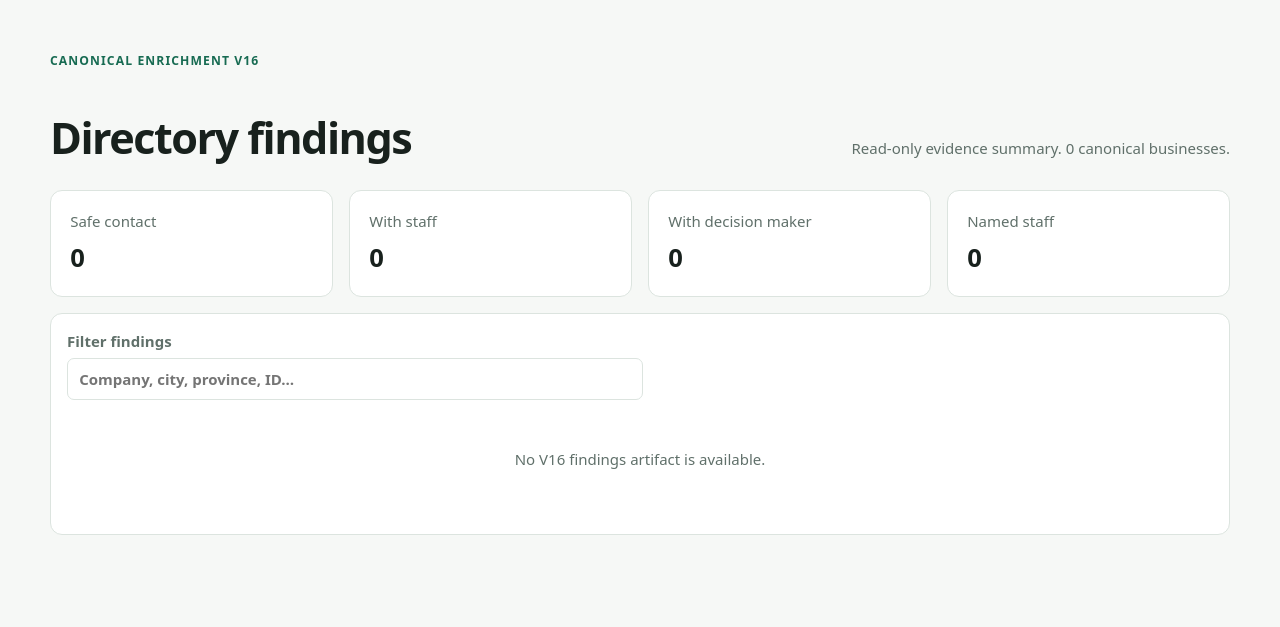
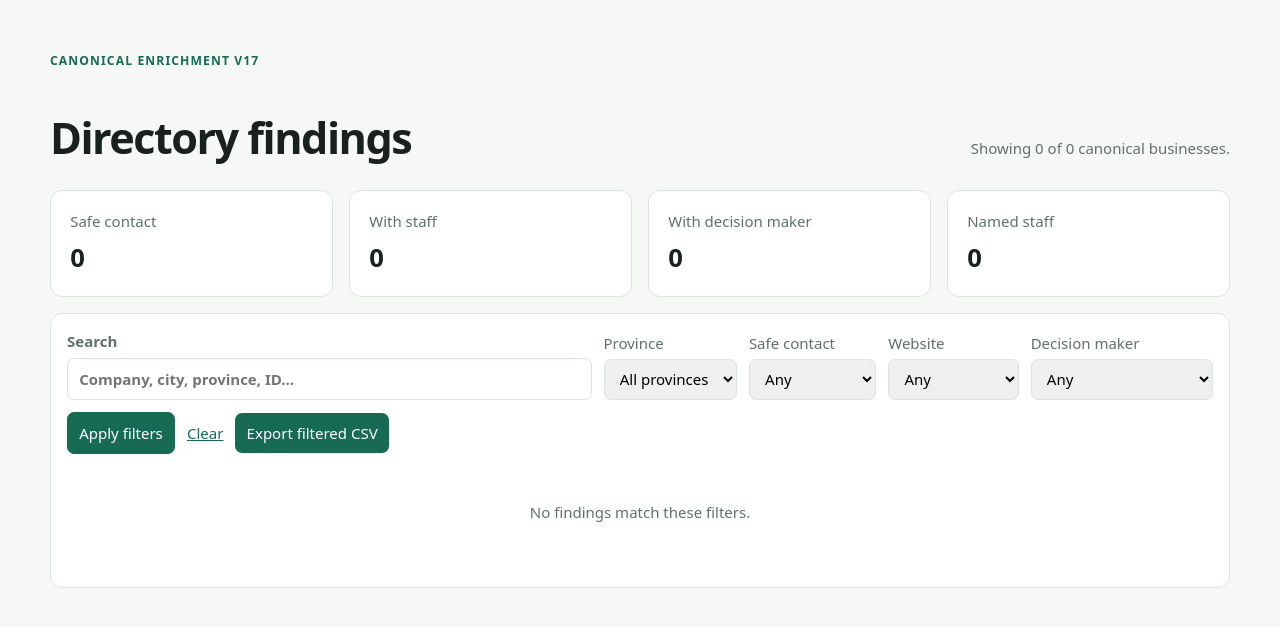
Before and after one commit to DecarloFreelance/funeral-home-sales-intelligence, a Flask app: page /findings in a window 1280 px wide. Shown: the part 94-721 px from the top of the page. Run offline with Flask 3, Linux system fonts and the light colour scheme; the visitor is signed in with stand-in values (Sample User, id 1).

Commit message:
Add filtered findings export to V17 portal

```diff
--- a/operator_ui/app.py
+++ b/operator_ui/app.py
@@ -1,4 +1,6 @@
 from pathlib import Path
+import csv
+import io
 import secrets
 import json
 from datetime import datetime, timedelta
@@ -6,7 +8,7 @@ import threading
 import os
 from urllib.parse import urlsplit
 
-from flask import Flask, abort, flash, redirect, render_template, request, session, url_for
+from flask import Flask, Response, abort, flash, redirect, render_template, request, session, url_for
 
 from crm.action_queue import create_action
 from crm.execution import complete_action, start_action
@@ -76,6 +78,37 @@ def create_app(config=None):
             app.config["DATA_ROOT"], app.config.get("CRM_DB"), app.config.get("FINDINGS_PATH")
         )
 
+    def filtered_findings(records):
+        query = request.args.get("q", "").strip().casefold()[:200]
+        province = request.args.get("province", "").strip().upper()
+        contact = request.args.get("contact", "").strip().lower()
+        website = request.args.get("website", "").strip().lower()
+        decision_maker = request.args.get("decision_maker", "").strip().lower()
+        if contact not in {"", "yes", "no"} or website not in {"", "yes", "no"} or decision_maker not in {"", "yes", "no"}:
+            abort(400, "Unsupported findings filter")
+        provinces = sorted({str(row.get("province") or "").upper() for row in records if row.get("province")})
+        if province and province not in provinces:
+            abort(400, "Unsupported province filter")
+        filtered = []
+        for row in records:
+            searchable = " ".join(str(row.get(key) or "") for key in ("directory_record_id", "company", "city", "province")).casefold()
+            matches = (
+                (not query or query in searchable)
+                and (not province or str(row.get("province") or "").upper() == province)
+                and (not contact or bool(row.get("has_any_contact")) == (contact == "yes"))
+                and (not website or bool(row.get("website")) == (website == "yes"))
+                and (not decision_maker or bool(row.get("decision_makers")) == (decision_maker == "yes"))
+            )
+            if matches:
+                filtered.append(row)
+        filters = {"q": query, "province": province, "contact": contact,
+                   "website": website, "decision_maker": decision_maker}
+        return filtered, provinces, filters
+
+    def csv_cell(value):
+        text = str(value or "")
+        return "'" + text if text.startswith(("=", "+", "-", "@")) else text
+
     def csrf_token():
         if "csrf_token" not in session:
             session["csrf_token"] = secrets.token_urlsafe(32)
@@ -142,7 +175,28 @@ def create_app(config=None):
     @app.get("/findings")
     def findings():
         records, summary = repository().findings()
-        return render_template("findings.html", records=records, summary=summary)
+        filtered, provinces, filters = filtered_findings(records)
+        export_url = url_for("export_findings", **{key: value for key, value in filters.items() if value})
+        return render_template("findings.html", records=filtered, total_records=len(records), summary=summary,
+                               provinces=provinces, filters=filters, export_url=export_url)
+
+    @app.get("/findings/export.csv")
+    def export_findings():
+        records, _summary = repository().findings()
+        filtered, _provinces, _filters = filtered_findings(records)
+        stream = io.StringIO(newline="")
+        writer = csv.writer(stream)
+        writer.writerow(["Directory ID", "Company", "City", "Province", "Website", "Emails",
+                         "Phones", "Staff", "Decision Makers"])
+        for row in filtered:
+            writer.writerow([csv_cell(row.get("directory_record_id")), csv_cell(row.get("company")),
+                             csv_cell(row.get("city")), csv_cell(row.get("province")), csv_cell(row.get("website")),
+                             csv_cell("; ".join(str(item.get("value") or "") for item in row.get("emails") or [])),
+                             csv_cell("; ".join(str(item.get("value") or "") for item in row.get("phones") or [])),
+                             csv_cell("; ".join(str(item.get("name") or "") for item in row.get("staff") or [])),
+                             csv_cell("; ".join(str(item.get("name") or "") for item in row.get("decision_makers") or []))])
+        return Response("\ufeff" + stream.getvalue(), mimetype="text/csv",
+                        headers={"Content-Disposition": "attachment; filename=funeral-home-findings.csv"})
 
     @app.get("/findings/<record_id>")
     def finding_detail(record_id):
--- a/operator_ui/repository.py
+++ b/operator_ui/repository.py
@@ -73,13 +73,13 @@ class OperatorRepository:
                 summary if isinstance(summary, dict) else {},
             )
         records = self._json(
-            "generated/directory_955/full_955_enrichment_v16/full_955_enrichment.json", []
+            "generated/directory_955/full_955_enrichment_v17/full_955_enrichment.json", []
         )
         summary = self._json(
-            "generated/directory_955/full_955_enrichment_v16/summary.json", {}
+            "generated/directory_955/full_955_enrichment_v17/summary.json", {}
         )
         # Read-only compatibility for development/test data roots not yet
-        # materialized to V16. Production supplies an explicit V16 snapshot.
+        # materialized to V17. Production supplies an explicit V17 snapshot.
         if not records:
             records = self._json(
                 "generated/directory_955/full_955_enrichment_v15/full_955_enrichment.json", []
@@ -101,6 +101,8 @@ class OperatorRepository:
                 "company": record.get("company", ""),
                 "city": record.get("city", ""),
                 "province": record.get("province", ""),
+                "website": record.get("website", ""),
+                "website_verification": record.get("website_status", ""),
                 "emails": enrichment.get("emails") or [],
                 "phones": enrichment.get("phones") or [],
                 "staff": enrichment.get("staff") or [],
--- a/operator_ui/static/app.css
+++ b/operator_ui/static/app.css
@@ -45,6 +45,11 @@ pre { white-space:pre-wrap; font:inherit; color:var(--ink); border-top:1px solid
 .compact { margin-block:1rem; }
 td small { display:block; color:var(--muted); margin-top:.25rem; }
 .search-label { max-width:36rem; margin-bottom:1rem; }
+.finding-filters { align-items:end; }
+.finding-filters .search-label { flex:1 1 24rem; margin-bottom:0; }
+.filter-actions { display:flex; align-items:center; gap:.75rem; flex-wrap:wrap; }
+.filter-actions a { color:var(--accent); }
+.button-link { padding:.55rem .7rem; border-radius:7px; background:var(--accent); color:#fff !important; text-decoration:none; }
 details { margin-top:.35rem; }
 details summary { color:var(--accent); cursor:pointer; }
 .evidence-item { display:grid; gap:.2rem; padding:.65rem 0; border-bottom:1px solid var(--line); }
--- a/operator_ui/templates/findings.html
+++ b/operator_ui/templates/findings.html
@@ -2,8 +2,8 @@
 {% block title %}Findings · Sales Intelligence{% endblock %}
 {% block content %}
 <section class="page-heading">
-  <div><p class="eyebrow">Canonical enrichment V16</p><h1>Directory findings</h1></div>
-  <p class="lede">Read-only evidence summary. {{ records|length }} canonical businesses.</p>
+  <div><p class="eyebrow">Canonical enrichment {{ summary.get('version', 'V17') }}</p><h1>Directory findings</h1></div>
+  <p class="lede">Showing {{ records|length }} of {{ total_records }} canonical businesses.</p>
 </section>
 <section class="cards compact">
   {% set after = summary.get('after', {}) %}
@@ -13,9 +13,16 @@
   <article class="card"><span>Named staff</span><strong>{{ after.get('named_staff', 0) }}</strong></article>
 </section>
 <section class="panel">
-  <label class="search-label">Filter findings
-    <input id="finding-search" type="search" placeholder="Company, city, province, ID…" autocomplete="off">
-  </label>
+  <form class="finding-filters" method="get" action="{{ url_for('findings') }}">
+    <label class="search-label">Search
+      <input name="q" type="search" value="{{ filters.q }}" placeholder="Company, city, province, ID…" autocomplete="off">
+    </label>
+    <label>Province<select name="province"><option value="">All provinces</option>{% for province in provinces %}<option value="{{ province }}"{% if filters.province == province %} selected{% endif %}>{{ province }}</option>{% endfor %}</select></label>
+    <label>Safe contact<select name="contact"><option value="">Any</option><option value="yes"{% if filters.contact == 'yes' %} selected{% endif %}>Has contact</option><option value="no"{% if filters.contact == 'no' %} selected{% endif %}>No contact</option></select></label>
+    <label>Website<select name="website"><option value="">Any</option><option value="yes"{% if filters.website == 'yes' %} selected{% endif %}>Has website</option><option value="no"{% if filters.website == 'no' %} selected{% endif %}>No website</option></select></label>
+    <label>Decision maker<select name="decision_maker"><option value="">Any</option><option value="yes"{% if filters.decision_maker == 'yes' %} selected{% endif %}>Has decision maker</option><option value="no"{% if filters.decision_maker == 'no' %} selected{% endif %}>No decision maker</option></select></label>
+    <div class="filter-actions"><button type="submit">Apply filters</button><a href="{{ url_for('findings') }}">Clear</a><a class="button-link" href="{{ export_url }}">Export filtered CSV</a></div>
+  </form>
   {% if records %}
   <div class="table-wrap"><table id="findings-table">
     <thead><tr><th>Business</th><th>Location</th><th>Safe contacts</th><th>Staff</th><th>Decision makers</th></tr></thead>
@@ -31,15 +38,6 @@
       {% endfor %}
     </tbody>
   </table></div>
-  {% else %}<p class="empty">No V16 findings artifact is available.</p>{% endif %}
+  {% else %}<p class="empty">No findings match these filters.</p>{% endif %}
 </section>
-<script>
-  const search = document.getElementById('finding-search');
-  if (search) search.addEventListener('input', () => {
-    const query = search.value.trim().toLowerCase();
-    document.querySelectorAll('#findings-table tbody tr').forEach(row => {
-      row.hidden = query && !row.dataset.search.includes(query);
-    });
-  });
-</script>
 {% endblock %}
```
Also changed, not shown: export_portal_findings.py (+4 -4 lines), tests/test_operator_auth.py (+23 -1 lines), tests/test_render_deployment.py (+1 -1 lines), todo.md (+27 -0 lines).
